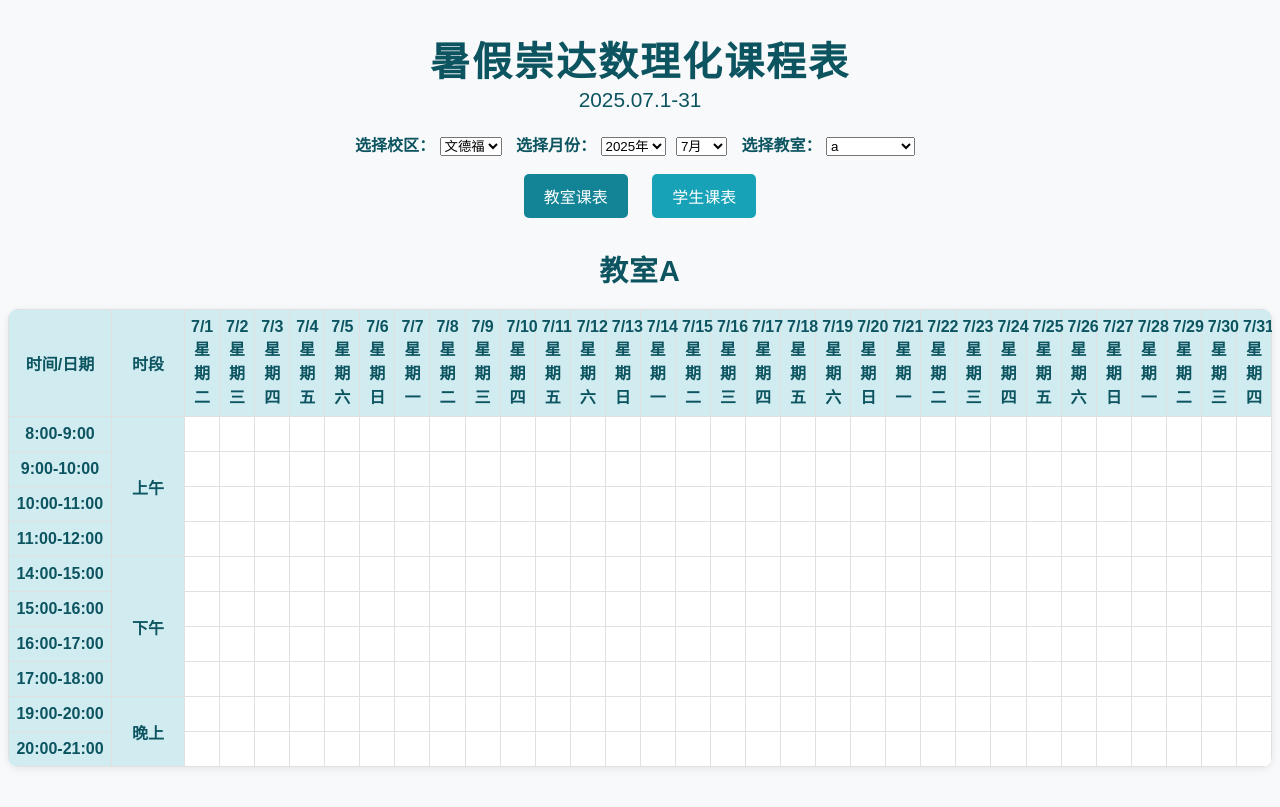
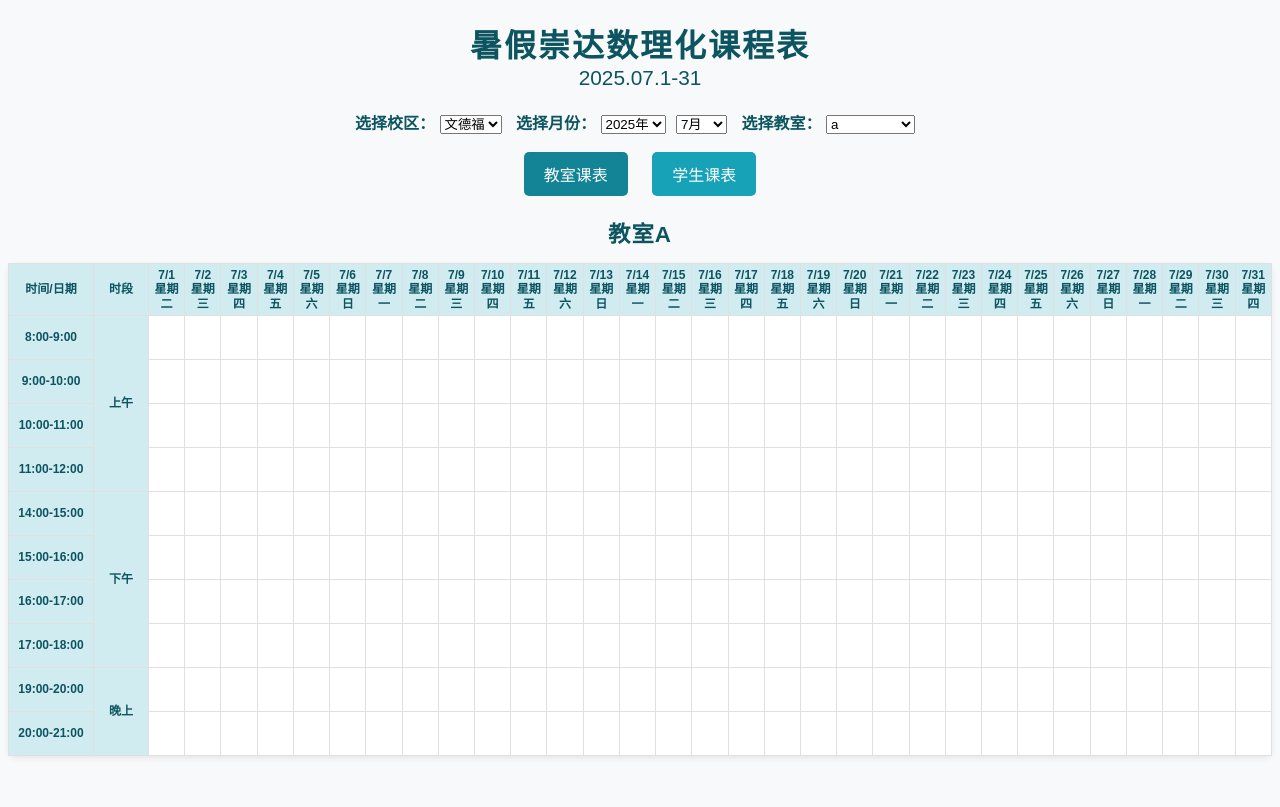
Before and after one commit to zhuanfeng/liyuan_schedule, a Flask app: page /campus_schedule in a window 1280 px wide. After the commit the page ends 757 px from the top, so only its background shows below. Run offline with Flask 3, Linux system fonts and the light colour scheme; data that the repository does not hold is empty.

Commit message:
调整格式

```diff
--- a/templates/campus_schedule.html
+++ b/templates/campus_schedule.html
@@ -8,14 +8,13 @@
         body {
             background: #f8f9fa;
             font-family: '微软雅黑', Arial, sans-serif;
-            min-width: 1200px;
         }
         .main-title {
             text-align: center;
-            font-size: 2.5rem;
+            font-size: 2rem;
             font-weight: bold;
             color: #0c5460;
-            margin-top: 30px;
+            margin-top: 20px;
             letter-spacing: 2px;
         }
         .date-range {
@@ -26,10 +25,10 @@
         }
         .classroom-title {
             text-align: center;
-            font-size: 1.8rem;
+            font-size: 1.4rem;
             font-weight: bold;
             color: #0c5460;
-            margin: 30px 0 20px 0;
+            margin: 20px 0 15px 0;
             letter-spacing: 1px;
             position: relative;
         }
@@ -49,20 +48,18 @@
         .delete-btn:hover {
             background: #138496;
         }
-        /* 表格滚动容器 */
+        /* 表格容器 */
         .table-scroll-container {
             width: 100%;
-            overflow-x: auto;
-            margin: 0 auto 40px auto;
+            margin: 0 auto 25px auto;
             background: #fff;
-            border-radius: 10px;
-            box-shadow: 0 2px 8px rgba(0,0,0,0.08);
+            border-radius: 8px;
+            box-shadow: 0 2px 6px rgba(0,0,0,0.08);
         }
 
         .schedule-table {
             border-collapse: collapse;
             width: 100%;
-            min-width: 1200px;
             position: relative;
             table-layout: fixed;
         }
@@ -71,11 +68,12 @@
         .schedule-table th, .schedule-table td {
             border: 1px solid #e0e0e0;
             text-align: center;
-            padding: 8px 6px;
-            min-width: 70px;
-            font-size: 1rem;
+            padding: 4px 2px;
+            font-size: 0.75rem;
             white-space: pre-line;
             vertical-align: middle;
+            height: 35px;
+            line-height: 1.2;
         }
         .schedule-table th {
             background: #d1ecf1;
@@ -89,41 +87,49 @@
             background: #ffd6af !important;
             color: #333;
             font-weight: bold;
+            font-size: 0.7rem;
         }
         .schedule-table .subject-math {
             background: #c7d8f4 !important;
             color: #333;
             font-weight: bold;
+            font-size: 0.7rem;
         }
         .schedule-table .subject-physics {
             background: #ffb3b3 !important;
             color: #333;
             font-weight: bold;
+            font-size: 0.7rem;
         }
         .schedule-table .subject-chinese {
             background: #ffe4e1 !important;
             color: #333;
             font-weight: bold;
+            font-size: 0.7rem;
         }
         .schedule-table .subject-english {
             background: #d4ffd4 !important;
             color: #333;
             font-weight: bold;
+            font-size: 0.7rem;
         }
         .schedule-table .subject-politics {
             background: #e6d3ff !important;
             color: #333;
             font-weight: bold;
+            font-size: 0.7rem;
         }
         .schedule-table .subject-history {
             background: #fff8dc !important;
             color: #333;
             font-weight: bold;
+            font-size: 0.7rem;
         }
         .schedule-table .subject-geography {
             background: #b3e5fc !important;
             color: #333;
             font-weight: bold;
+            font-size: 0.7rem;
         }
         .rest-cell {
             background: #f8f8f8;
@@ -134,25 +140,19 @@
             background: #d1ecf1;
             color: #0c5460;
             font-weight: bold;
-            width: 90px;
-            min-width: 90px;
-            max-width: 90px;
-            position: sticky;
-            left: 0;
-            z-index: 10;
+            width: 80px;
+            font-size: 0.7rem;
+            padding: 2px 1px;
         }
         .period-label {
             background: #d1ecf1 !important;
             color: #0c5460 !important;
             font-weight: bold;
-            width: 60px;
-            min-width: 60px;
-            max-width: 60px;
+            width: 50px;
             vertical-align: middle;
             text-align: center;
-            position: sticky;
-            left: 90px;
-            z-index: 10;
+            font-size: 0.7rem;
+            padding: 2px 1px;
         }
         /* 教室课表只读样式 */
         .classroom-readonly {
@@ -239,11 +239,7 @@
         .add-schedule-btn:hover {
             background: #138496;
         }
-        @media (max-width: 1200px) {
-            .schedule-table {
-                min-width: 900px;
-            }
-        }
+
     </style>
 </head>
 <body>
```
